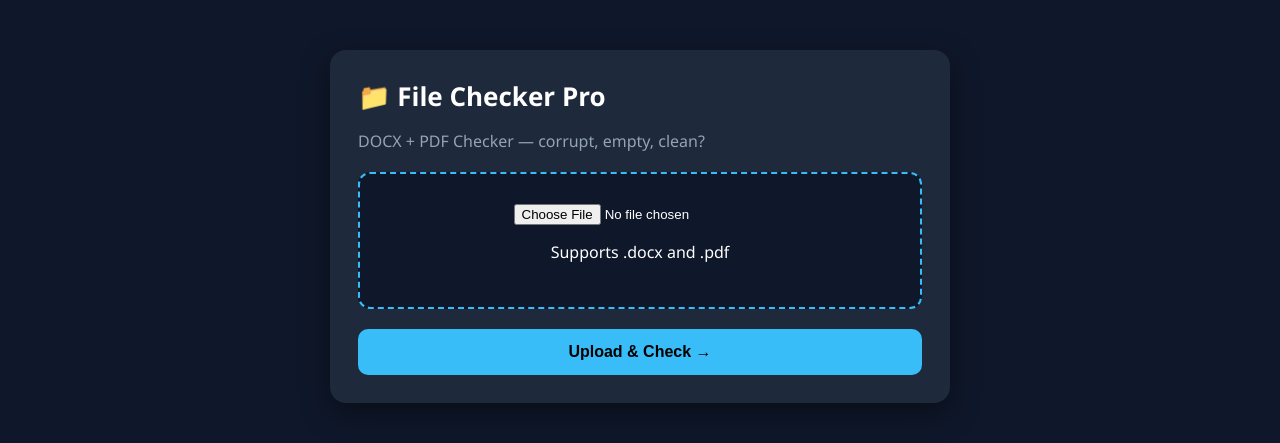
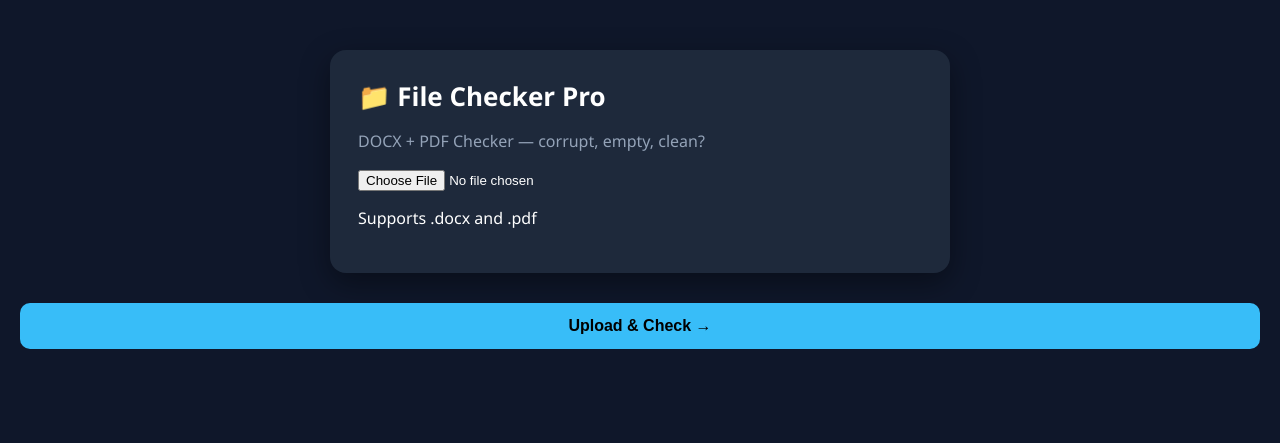
Before and after one commit to bcmconsults/docx-checker, a Flask app: page / in a window 1280 px wide. Shown: the top 443 px of the page. Run offline with Flask 3, Linux system fonts and the light colour scheme.

Commit message:
Update index.html

```diff
--- a/templates/index.html
+++ b/templates/index.html
@@ -15,7 +15,7 @@ a.dl{display:block;text-align:center;background:#22c55e;color:#000;padding:12px;
 </style></head>
 <body><div class="card">
 <h1>📁 File Checker Pro</h1><p class="sub">DOCX + PDF Checker — corrupt, empty, clean?</p>
-<form method="post" enctype="multipart/form-data"><div class="drop">
+<form method="post" action="/check" enctype="multipart/form-data">
 <input type="file" name="file" accept=".docx,.pdf" required><p>Supports .docx and .pdf</p></div>
 <button type="submit">Upload & Check →</button></form>
 {% if result %}
```
